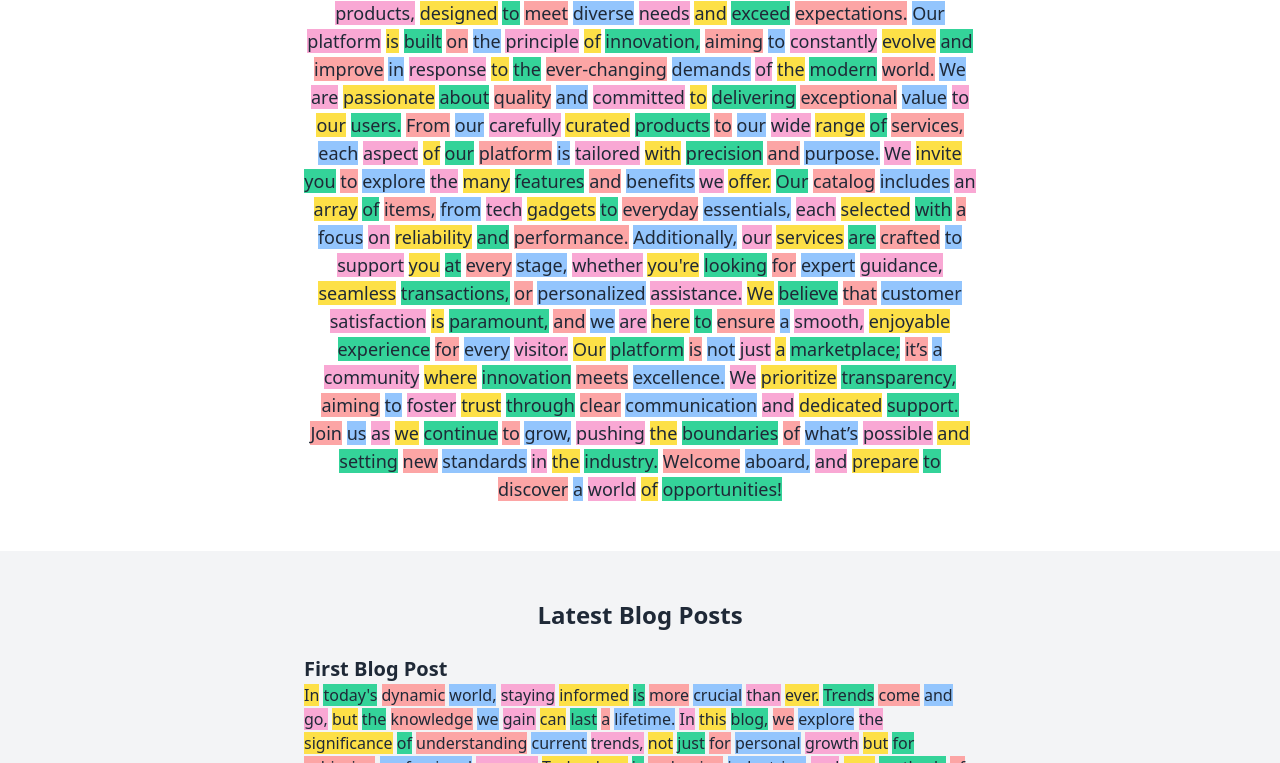
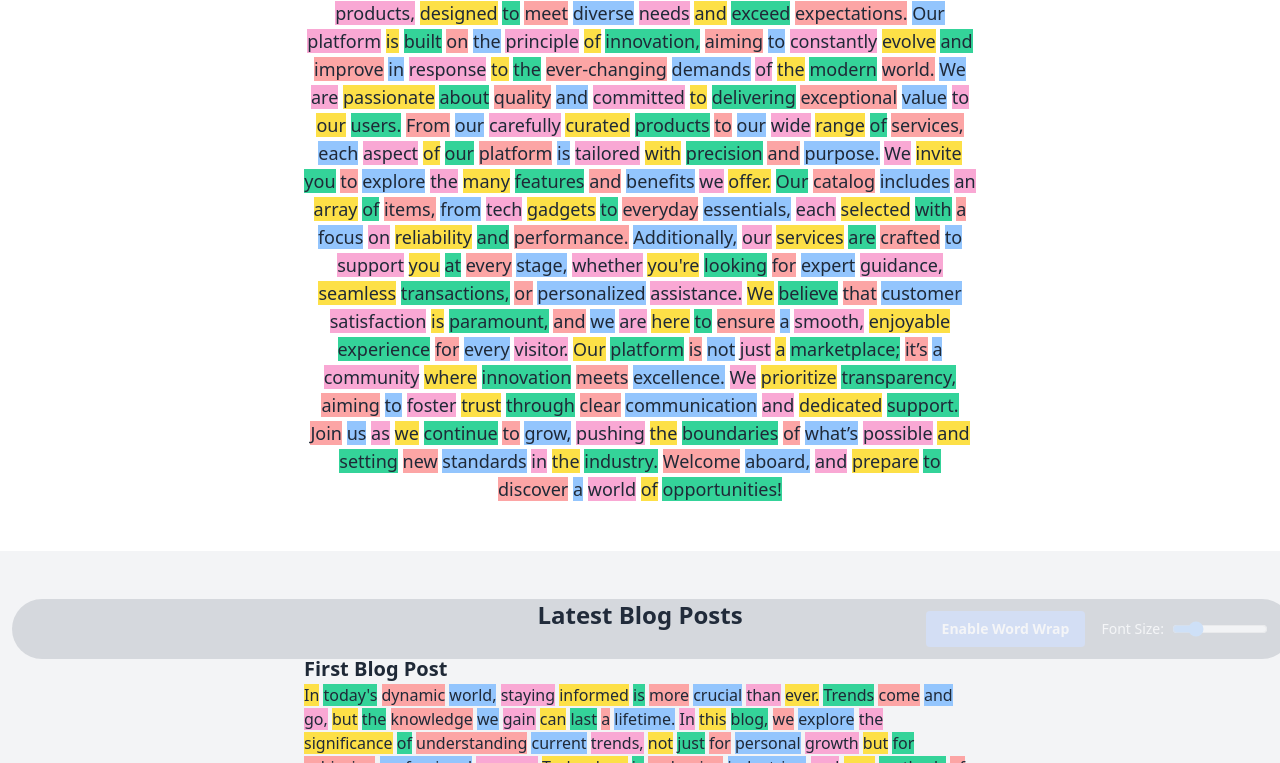
Before and after one commit to YasserDalali/japanese-Budoux, a website with bundled scripts: page public/index.html in a window 1280 px wide. Shown: the part 129-892 px from the top of the page. Built offline with nearby package versions, Linux system fonts and the light colour scheme; a script that the page names is missing.

Commit message:
minor UI fixes

```diff
--- a/public/index.html
+++ b/public/index.html
@@ -15,7 +15,7 @@
   </style>
 </head>
 <body class="font-sans text-gray-800">
-  <nav class="fixed top-0 left-0 w-full bg-gray-500 text-white py-3 px-6 flex items-center justify-between z-50">
+  <nav class="m-3 rounded-full opacity-15 hover:opacity-100 transition-all fixed bottom-0 left-0 w-full bg-slate-700 text-white py-3 px-6 flex  items-center justify-end z-50">
     <div class="flex items-center space-x-4">
       <!-- Button for Word Wrap Toggle -->
       <button id="WWcheckbox" class="px-4 py-2 bg-blue-600 disabled:opacity-50 rounded text-sm font-semibold hover:bg-blue-700">
```
Also changed, not shown: src/index.js (+7 -1 lines).
